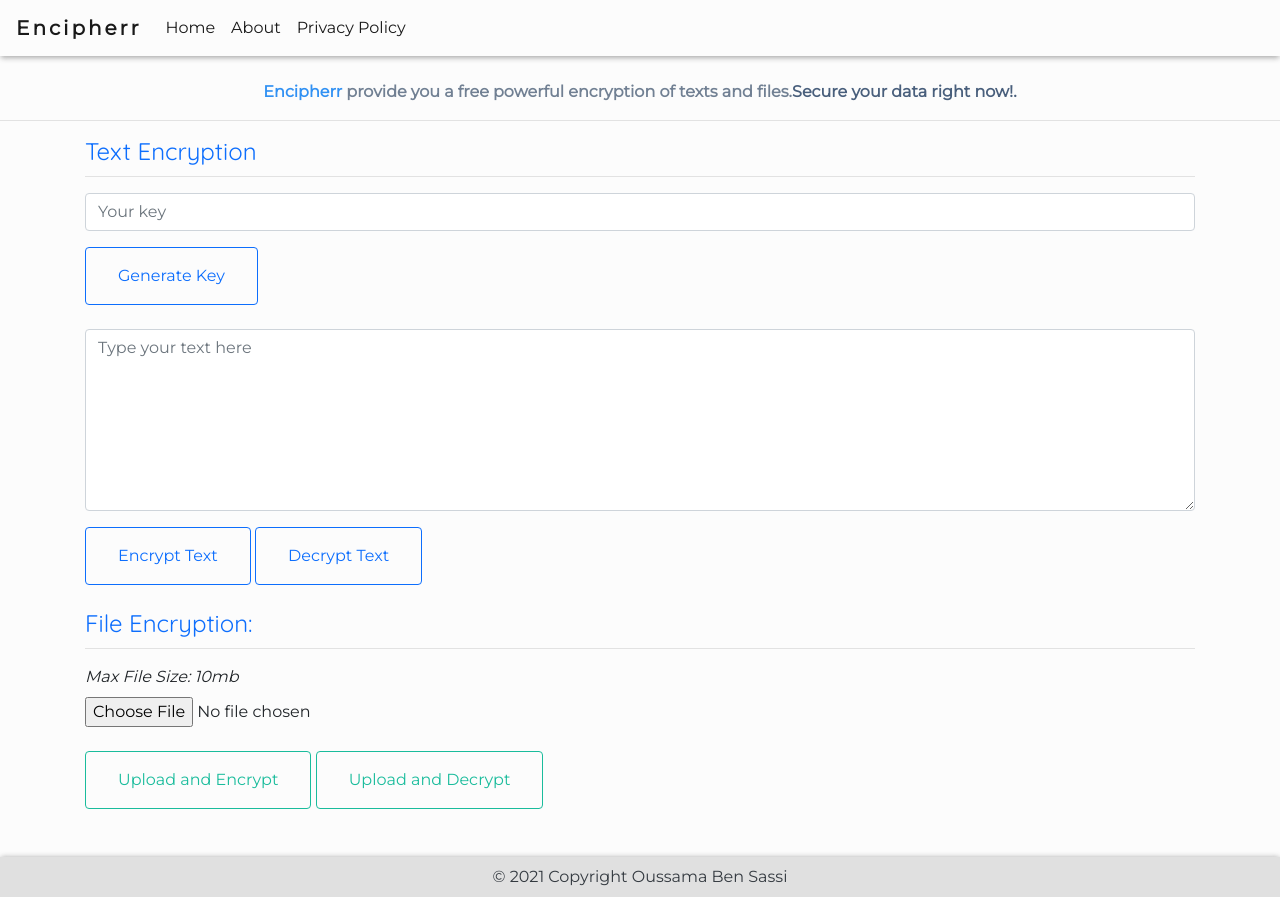
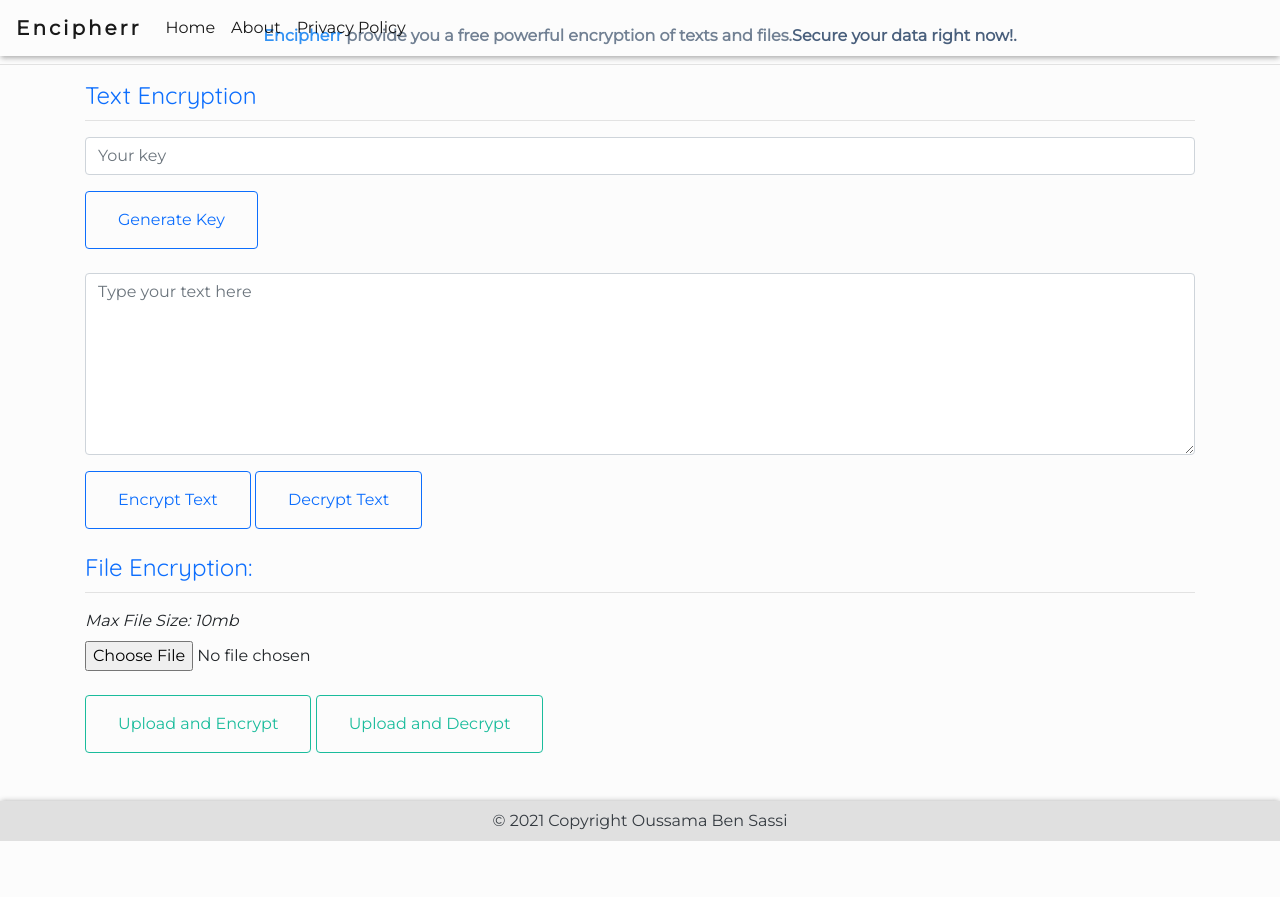
Before and after one commit to Oussama1403/Encipherr, a Flask app: page / in a window 1280 px wide. After the commit the page ends 841 px from the top, so only its background shows below. Run offline with Flask 2, Linux system fonts and the light colour scheme; some libraries are stand-ins or nearby versions.

Commit message:
Update base file

```diff
--- a/templates/base.html
+++ b/templates/base.html
@@ -36,13 +36,19 @@
 
     <script src="/static/js/upload.js"></script>
     <script src="/static/js/ajaxcall.js?v=0001"></script>
-    <link rel="stylesheet" href="/static/css/style.css?v=0004" />
+    <link rel="stylesheet" href="/static/css/style.css?v=0007" />
+
+    <!-- pwa -->
+
+    <link rel="manifest" href="/static/manifest.json" />
+    <script src="/static/app.js"></script>
 
   </head>
 
   <body>
+
     <div class="">
-      <nav class="navbar navbar-light navbar-expand-lg">
+      <nav class="navbar fixed-top navbar-light navbar-expand-lg">
         <a class="navbar-brand" href="{{url_for('home')}}" style="font-weight:bold;letter-spacing:3px">Encipherr</a>
         <button class="navbar-toggler" type="button" data-toggle="collapse" data-target="#navbarNav" aria-controls="navbarNav" aria-expanded="false" aria-label="Toggle navigation">
           <span class="navbar-toggler-icon"></span>
```
